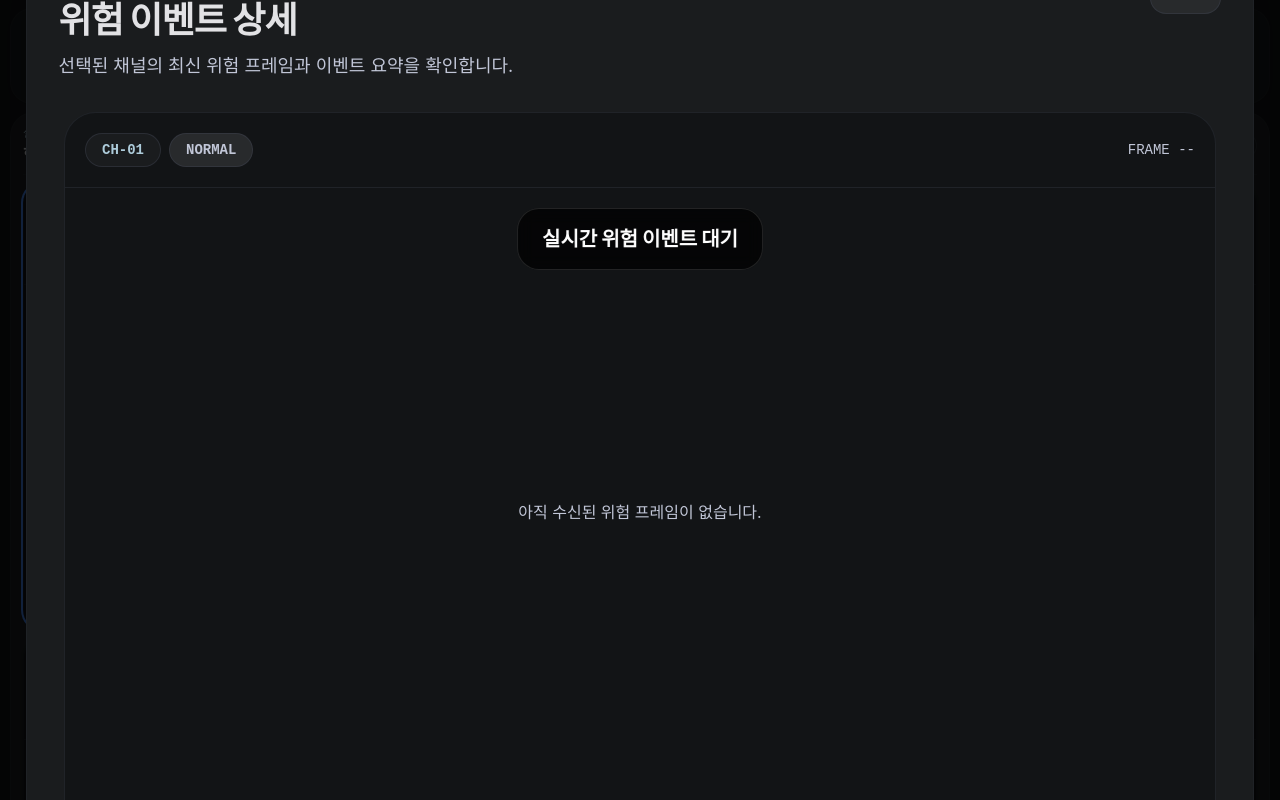
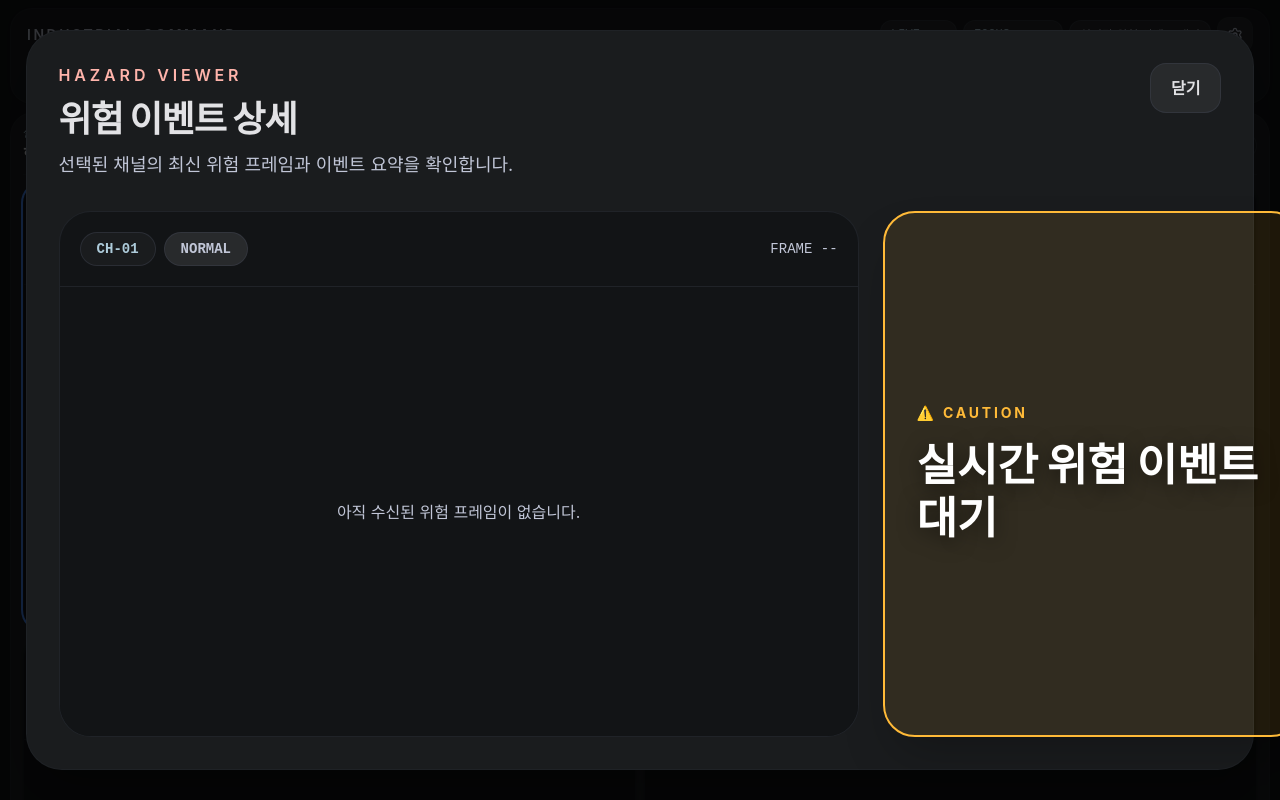
Before and after one commit to CodeBBakGoSu/excavator-safe-system, a React (Vite) app: page / in a window 1280 px wide. Both pictures are taken after a click on the button "위험 보기". Shown: the top 800 px of the page. Built offline with nearby package versions, Linux system fonts and the light colour scheme.

Commit message:
feat: add new feature

```diff
--- a/src/features/industrial-command/components/HazardModal.tsx
+++ b/src/features/industrial-command/components/HazardModal.tsx
@@ -127,8 +127,9 @@ export function HazardModal({
           </button>
         </div>
 
-        <div className="mt-8 max-w-6xl mx-auto">
-          <div className="relative overflow-hidden rounded-[32px] border border-outline/30 bg-background">
+        <div className="mt-8 flex flex-col lg:flex-row items-stretch gap-6 max-w-[1600px] mx-auto">
+          {/* 비디오 컨테이너 */}
+          <div className="relative flex-1 overflow-hidden xl:min-w-[800px] rounded-[32px] border border-outline/30 bg-background max-w-6xl">
             <div className="flex items-center justify-between border-b border-outline/30 px-5 py-5">
               <div className="flex flex-wrap items-center gap-2">
                 <span className="rounded-full border border-outline/40 bg-surface px-4 py-1.5 font-mono text-sm font-semibold text-secondary">
@@ -189,13 +190,36 @@ export function HazardModal({
                   아직 수신된 위험 프레임이 없습니다.
                 </div>
               )}
-              <div className="absolute top-5 left-1/2 -translate-x-1/2 w-fit max-w-[90%] rounded-[22px] border border-white/12 bg-black/72 px-6 py-4 text-center text-white backdrop-blur-sm">
-                <p className="text-lg font-black leading-7 sm:text-xl">{summary || '위험 이벤트 요약 대기 중'}</p>
-              </div>
             </div>
           </div>
 
+          {/* 텍스트 강조 우측 패널 */}
+          <div className={`flex w-full lg:w-[420px] shrink-0 flex-col justify-center rounded-[32px] border-2 p-8 shadow-2xl ${
+            runtime.alertTier === 'risk'
+              ? 'border-error bg-[#1a0505]'
+              : 'border-tertiary bg-tertiary/10'
+          }`}>
+            <div className={runtime.alertTier === 'risk' ? 'animate-pulse' : ''}>
+              <p className={`mb-4 text-sm font-bold tracking-[0.2em] uppercase ${
+                runtime.alertTier === 'risk' ? 'text-error' : 'text-tertiary'
+              }`}>
+                {runtime.alertTier === 'risk' ? '🚨 Immediate Hazard' : '⚠️ Caution'}
+              </p>
+              <p className="text-[2.5rem] sm:text-[2.75rem] font-black leading-[1.2] text-white break-keep" style={{ textShadow: '0 4px 20px rgba(0,0,0,0.5)' }}>
+                {summary || '위험 이벤트 요약 대기 중'}
+              </p>
+            </div>
 
+            {runtime.alertTier === 'risk' && (
+              <div className="mt-10 flex items-center justify-center gap-3 rounded-[16px] bg-error/20 py-4 text-error border border-error/30">
+                <span className="relative flex h-5 w-5">
+                  <span className="absolute inline-flex h-full w-full animate-ping rounded-full bg-error opacity-75"></span>
+                  <span className="relative inline-flex h-5 w-5 rounded-full bg-error"></span>
+                </span>
+                <span className="text-lg font-bold tracking-widest">주의 요망</span>
+              </div>
+            )}
+          </div>
         </div>
       </div>
     </div>
```
